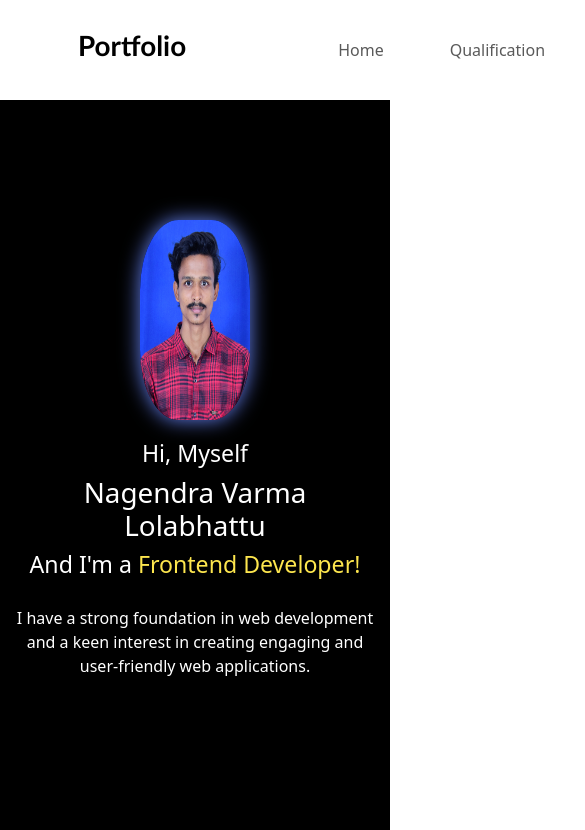
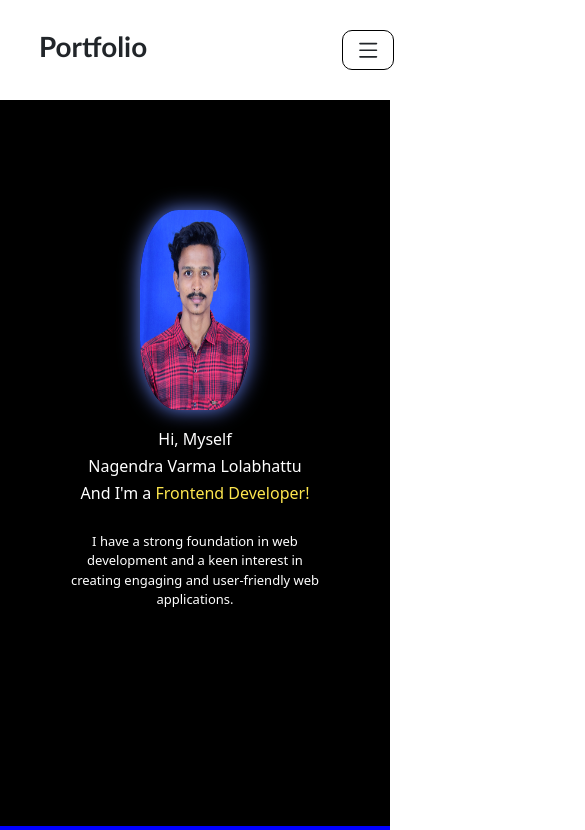
Before and after one commit to NagendraVarma1/my_protfolio, a React (Create React App) app: page / in a window 390 px wide. Shown: the top 830 px of the page, 585 px wide, since content can reach past the window. Built offline with nearby package versions, Linux system fonts and the light colour scheme.

Commit message:
small changes

```diff
--- a/src/Components/Home/Home.module.css
+++ b/src/Components/Home/Home.module.css
@@ -1,7 +1,7 @@
 .bg{
     margin: 0;
     padding: 0;
-    height: 100vh;
+    height: 86vh;
     background-color: black;
     padding-top: 100px;
 
@@ -35,13 +35,6 @@
     justify-content: center;
 }
 
-.profilePic:hover{
-    border-radius: 35%;
-    margin: 40px 150px;
-    height: 300px;
-    box-shadow: 0 0 140px rgb(101, 130, 243);
-}
-
 @keyframes fontcolor {
     0% {
         color: aqua;
@@ -57,21 +50,28 @@
     }
 }
 
-@media screen and (max-width: 950px) {
+@media screen and (max-width: 995px) {
     .container{
         display: block;
     }
     .profilePic {
         border-radius: 35%;
         width: 30%;
-        margin: 20px 35%;
+        margin: 10px 35%;
         height: 200px;
         box-shadow: 0 0 20px rgb(101, 130, 243);
     }
+
     .content{
         text-align: center;
+        margin-top: 10px;
+    }
+    .text{
+        font-size: medium;
     }
     .desc{
-        margin-top: 20px;
+        margin: 20px 15%;
+        width: 70%;
+        font-size: small;
     }
 }
--- a/src/Components/NavBar/NavBar.js
+++ b/src/Components/NavBar/NavBar.js
@@ -1,19 +1,34 @@
-import {  Nav,  Navbar } from "react-bootstrap";
-import classes from './NavBar.module.css'
+import { Nav, Navbar } from "react-bootstrap";
+import classes from "./NavBar.module.css";
 
 const NavBar = () => {
-    return (
-        <Navbar className={classes.navbar} >
-            <Navbar.Brand className={classes.brand}><h1>Portfolio</h1></Navbar.Brand>
-            <Nav className={classes.navlinkbox}>
-                <Nav.Link className={classes.links}>Home</Nav.Link>
-                <Nav.Link className={classes.links}>Qualification</Nav.Link>
-                <Nav.Link className={classes.links}>Projects</Nav.Link>
-                <Nav.Link className={classes.links}>Contact</Nav.Link>
-            </Nav>
+  return (
+    <div className={classes.navbar}>
+      <h1 className={classes.brand}>Portfolio</h1>
 
-        </Navbar>
-    )
-}
+      <div className={classes.burgerBtn}>
+        <svg
+          xmlns="http://www.w3.org/2000/svg"
+          width="35"
+          height="35"
+          fill="currentColor"
+          viewBox="0 0 20 20"
+          className={classes.logo}
+        >
+          <path
+            fill-rule="evenodd"
+            d="M2.5 12a.5.5 0 0 1 .5-.5h10a.5.5 0 0 1 0 1H3a.5.5 0 0 1-.5-.5m0-4a.5.5 0 0 1 .5-.5h10a.5.5 0 0 1 0 1H3a.5.5 0 0 1-.5-.5m0-4a.5.5 0 0 1 .5-.5h10a.5.5 0 0 1 0 1H3a.5.5 0 0 1-.5-.5"
+          />
+        </svg>
+      </div>
+      <ul className={classes.navlinkbox}>
+        <li className={classes.links}>Home</li>
+        <li className={classes.links}>Qualification</li>
+        <li className={classes.links}>Projects</li>
+        <li className={classes.links}>Contact</li>
+      </ul>
+    </div>
+  );
+};
 
 export default NavBar;
--- a/src/Components/NavBar/NavBar.module.css
+++ b/src/Components/NavBar/NavBar.module.css
@@ -2,32 +2,72 @@
     position:sticky;
     top: 0;
     height: 100px;
+    width: 100%;
     background-color: white;
+    display: flex;
+    justify-content: space-evenly;
+}
+
+.burgerBtn {
+    display: none;
 }
 
 .brand {
-    margin: 30px 20%;
+    margin: 30px 10%;
+    font-weight: bolder;
+    font-family:'Trebuchet MS', 'Lucida Sans Unicode', 'Lucida Grande', 'Lucida Sans', Arial, sans-serif;
+
 }
 
-.brand h1{
-    font-weight: bolder;
-    font-family:'Trebuchet MS', 'Lucida Sans Unicode', 'Lucida Grande', 'Lucida Sans', Arial, sans-serif;
-}
 
 .navlinkbox{
-    width: 40%;
-    margin: 0 20%;
+    width: 50%;
     display: flex;
-    justify-content: space-between;
+    justify-content: space-evenly;
+    list-style-type: none;
+    margin: 0 10%;
 }
 
 .links{
     font-size: large;
     margin-left: 50px;
-    margin-bottom: 0;
+    margin:auto;
 }
 
 .links:hover {
     /* border-bottom: 1px solid black; */
     text-shadow: 0 0 10px cadetblue;
 }
+
+@media screen and (max-width: 780px) {
+
+    .navlinkbox{
+        display: none;
+    }
+
+    .brand{
+        margin: 30px 10%;
+    }
+
+    .burgerBtn {
+        display: inline;
+        padding: 5px;
+        height: 40px;
+        padding-left: 10px;
+        border: 1px solid black;
+        border-radius: 10px;
+        margin-left: 40%;
+        margin-top: 30px;
+        margin-right: 20%;
+    }
+
+    .burgerBtn:hover{
+        background-color: #244DEE;
+        box-shadow: 0 0 10px rgb(101, 130, 243);
+    }
+    .logo {
+        padding-left: 2px
+    }
+
+
+}
```
